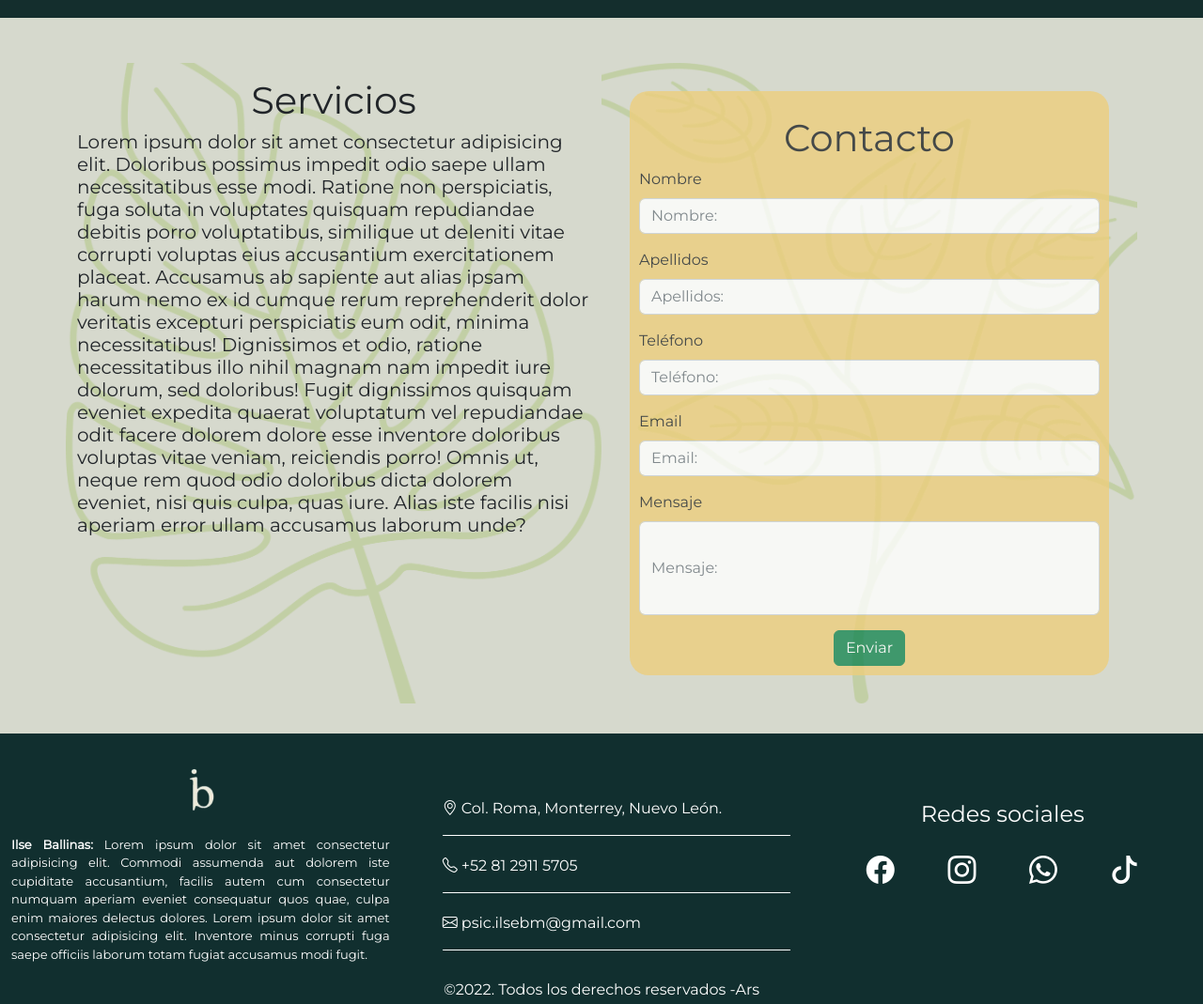
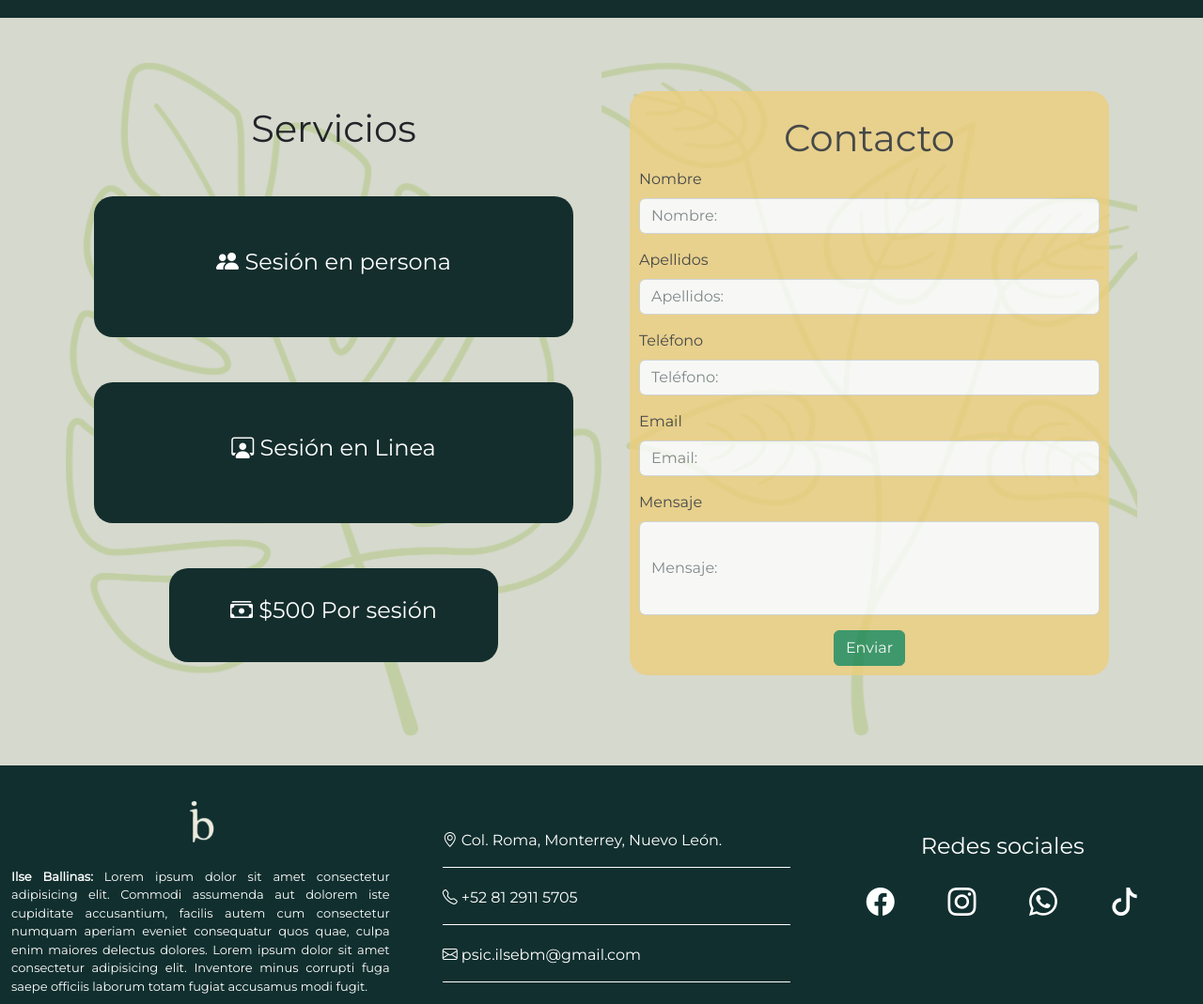
Before and after one commit to Armandoriv/ilse, a plain HTML site: page index.html in a window 1280 px wide. Shown: the part 1620-2689 px from the top of the page at 94% size. Drawn offline with nearby package versions, Linux system fonts and the light colour scheme; some packages are replaced by stand-ins of ours; a script that the page names is missing.

Commit message:
huehuehue

```diff
--- a/index.html
+++ b/index.html
@@ -55,7 +55,7 @@
               <h6 class="txt">Para entender tus emociones y tomar decisiones firmes, es necesario desprogramar tu mapa mental y reprogramarlo desde lo más profundo y básico. Es así como lograrás sentirte bien, estar a gusto contigo y lograr cambios en tu vida con nuevos resultados.</h6>
             </div>
             <div class="dobe col-lg-5">
-              <h5 class="toxt animate__animated animate__fadeIn animate__delay-2s">La depresión y ansiedad son las principales causas de discapacidad en el mundo, es decir, la principal razón que impide a las personas desempeñarse de manera óptima día con día.</h5>
+              <h5 class="toxt animate__animated animate__fadeIn animate__delay-2s">La depresión y eurifhwenrhfneuiera óptima día con día.</h5>
             </div>
           </div>
         </div>
@@ -82,7 +82,6 @@
               <div>
                 <h5>Lorem, ipsum dolor sit amet consectetur adipisicing elit. Voluptatem est officia amet ab consequatur esse et vero voluptate in. Sit!</h5>
               </div>
-
             </div>
             <div class="cardie col-lg-6 mt-4 mb-4" data-aos="fade-in" data-aos-once="true" data-aos-duration="1500">
               <img class="peneges" src="./img/engrane.png" alt="">
@@ -128,7 +127,27 @@
           <div class="row">
             <div class="col-lg-6 precio mt-5">
               <h1 class="mt-3 center">Servicios</h1>
-              <h5>Lorem ipsum dolor sit amet consectetur adipisicing elit. Doloribus possimus impedit odio saepe ullam necessitatibus esse modi. Ratione non perspiciatis, fuga soluta in voluptates quisquam repudiandae debitis porro voluptatibus, similique ut deleniti vitae corrupti voluptas eius accusantium exercitationem placeat. Accusamus ab sapiente aut alias ipsam harum nemo ex id cumque rerum reprehenderit dolor veritatis excepturi perspiciatis eum odit, minima necessitatibus! Dignissimos et odio, ratione necessitatibus illo nihil magnam nam impedit iure dolorum, sed doloribus! Fugit dignissimos quisquam eveniet expedita quaerat voluptatum vel repudiandae odit facere dolorem dolore esse inventore doloribus voluptas vitae veniam, reiciendis porro! Omnis ut, neque rem quod odio doloribus dicta dolorem eveniet, nisi quis culpa, quas iure. Alias iste facilis nisi aperiam error ullam accusamus laborum unde?</h5>
+              <div class="servicio mt-5 mb-5">
+                <div class="adentro">
+                  <h4><i class="bi bi-people-fill"></i>      Sesión en persona</h4>
+                </div>
+              </div>
+              <div class="servicio mt-5 mb-5">
+                <div>
+                  <div class="adentro">
+                    <h4><i class="bi bi-person-workspace"></i>      Sesión en Linea</h4>
+                  </div>
+                </div>
+              </div>
+              <div class="dineros">
+                <div class="serviciol mb-5">
+                  <div>
+                    <div class="adentro">
+                      <h4 data-aos="fade-in" data-aos-once="true" data-aos-duration="1500"><i class="bi bi-cash-stack"></i> $500 Por sesión</h4>
+                    </div>
+                  </div>
+                </div>
+              </div>
             </div>
             <div class="formulario col-lg-6 mt-5">
                 <form id="form" class="form">
@@ -193,7 +212,7 @@
         </div>
         <div class="copyright mb-4">
           <span>
-            ©2022. Todos los derechos reservados -Ars
+            <h6>©2022. Todos los derechos reservados -Ars</h6>
           </span>
         </div>
         </div>
--- a/styles/styles.scss
+++ b/styles/styles.scss
@@ -131,11 +131,52 @@ nav{
     text-align: center;
 
 }
+.servicio{
+    background-color: #142E2D;
+    width: 100%;
+    height: 150px;
+    padding: 10px;
+    border-radius: 20px;
+    display: flex;
+    justify-content: center;
+    align-items: center;
+}
+.bilboy{
+    display: flex;
+    justify-content: center;
+}
+.serviciol{
+    background-color: #142E2D;
+    width: 350px;
+    height: 100px;
+    padding: 10px;
+    border-radius: 20px;
+    display: flex;
+    justify-content: center;
+    align-items: center;
+}
+.dineros{
+    display: flex;
+    justify-content: center;
+}
+.adentro{
+    display: flex;
+    color: white;
+}
+.adentro h5{
+    justify-content: center;
+}
+.adentrito{
+    width: 80%;
+}
 .precio{
     background-size: cover;
     background-position: center;
     position: relative;
     background-image: url(../img/Ilust\ 05.png);
+    align-items: center;
+    padding: 30px;
+    justify-content: center;
 }
 .copyright{
     display: flex;
```
Also changed, not shown: styles/styles.css, 1 other file.
